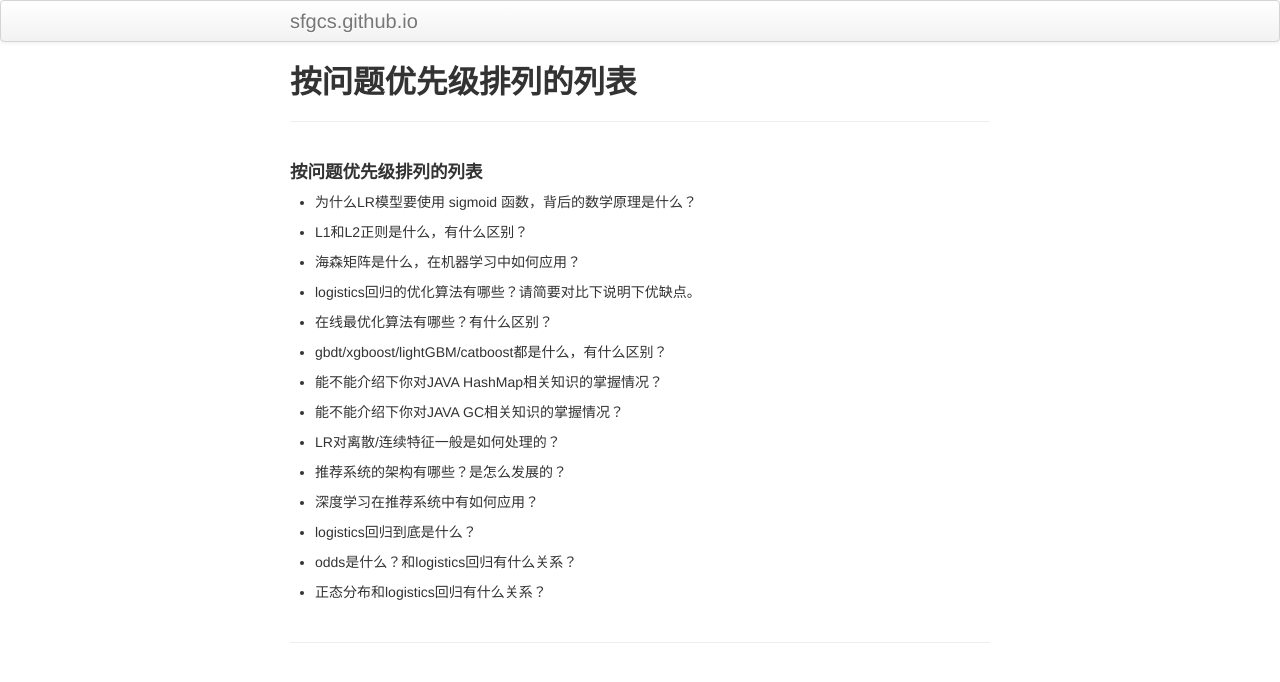
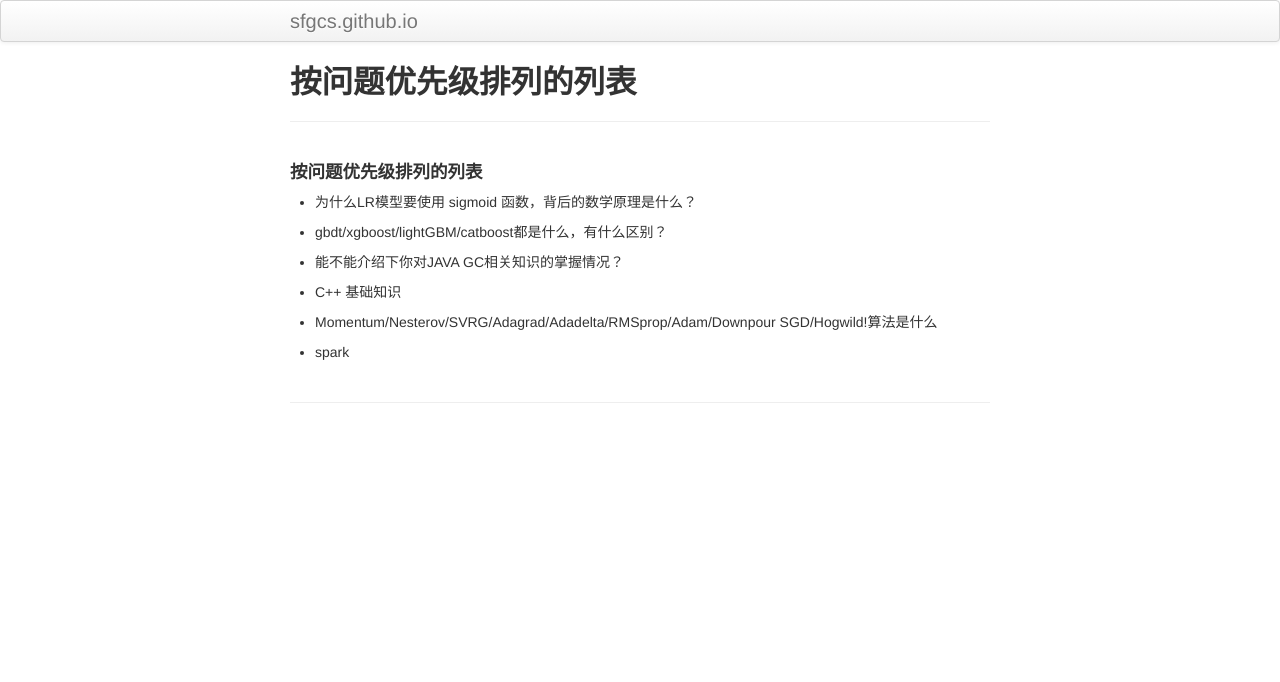
Before and after one commit to sfgcs/sfgcs.github.io, a Jekyll site: the page built from pages/todo.md, in a window 1280 px wide. Shown: the top 682 px of the page. Built offline with Jekyll 4.4.1, drawn with Linux system fonts in a browser that asks for light colours.

Commit message:
Update todo.md

```diff
--- a/pages/todo.md
+++ b/pages/todo.md
@@ -8,28 +8,12 @@ description:
 
 - 为什么LR模型要使用 sigmoid 函数，背后的数学原理是什么？
 
-- L1和L2正则是什么，有什么区别？
-
-- 海森矩阵是什么，在机器学习中如何应用？
-
-- logistics回归的优化算法有哪些？请简要对比下说明下优缺点。
-
-- 在线最优化算法有哪些？有什么区别？
-
 - gbdt/xgboost/lightGBM/catboost都是什么，有什么区别？
-
-- 能不能介绍下你对JAVA HashMap相关知识的掌握情况？
 
 - 能不能介绍下你对JAVA GC相关知识的掌握情况？
 
-- LR对离散/连续特征一般是如何处理的？
+- C++ 基础知识
 
-- 推荐系统的架构有哪些？是怎么发展的？
+- Momentum/Nesterov/SVRG/Adagrad/Adadelta/RMSprop/Adam/Downpour SGD/Hogwild!算法是什么
 
-- 深度学习在推荐系统中有如何应用？
-
-- logistics回归到底是什么？
-
-- odds是什么？和logistics回归有什么关系？
-
-- 正态分布和logistics回归有什么关系？
+- spark
```
